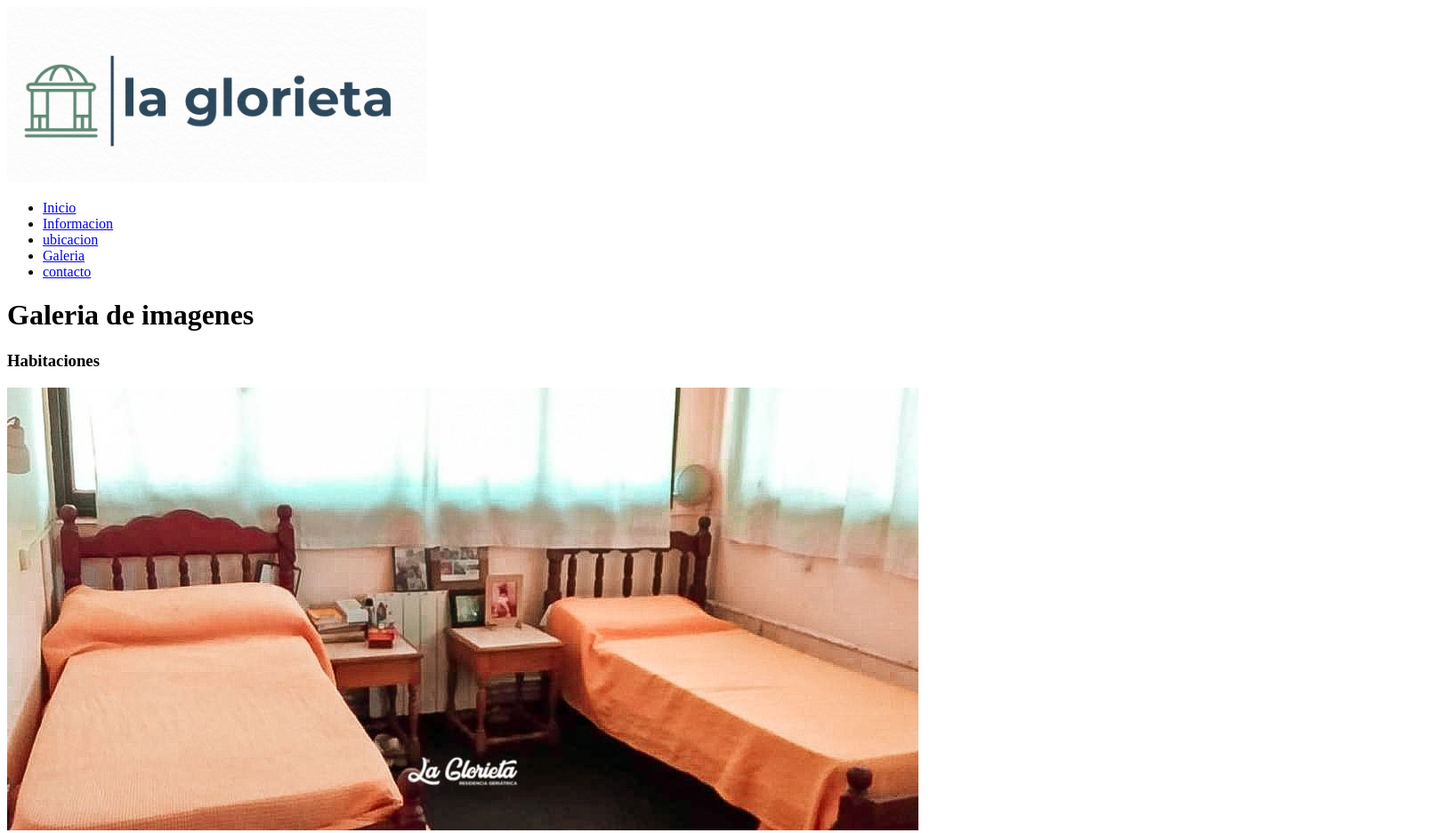
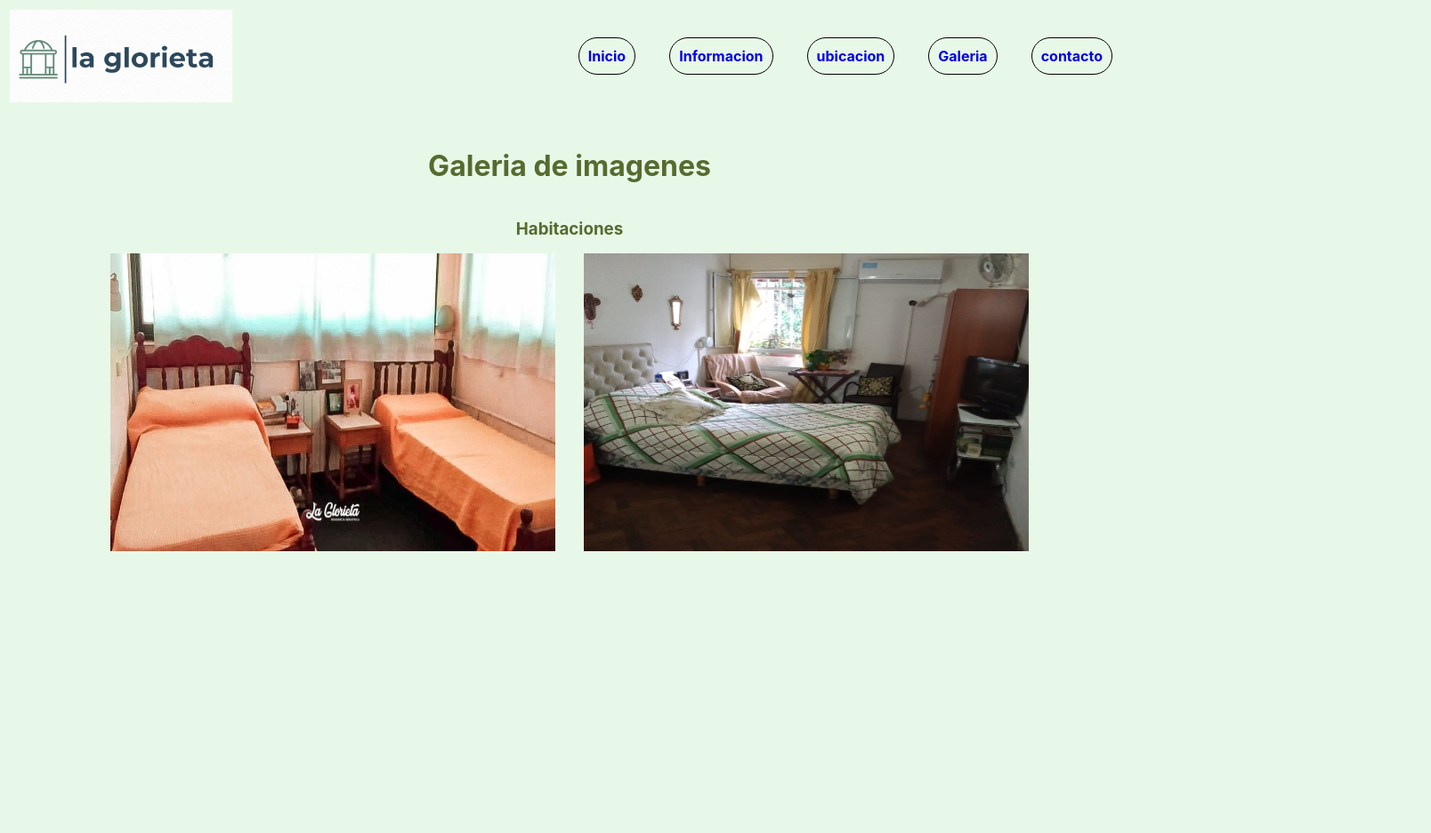
Before and after one commit to PaoBascur8/paopractica, a plain HTML site: page archivos_html/galeria.html in a window 1280 px wide. Shown: the top 937 px of the page at 89% size, 1608 px wide, since content can reach past the window. Drawn offline with nearby package versions, Linux system fonts and the light colour scheme; files that its build step writes are made by us from their sources.

Commit message:
correccion ursl de y contacto y galeria html

```diff
--- a/archivos_html/galeria.html
+++ b/archivos_html/galeria.html
@@ -4,7 +4,7 @@
     <meta charset="UTF-8">
     <meta http-equiv="X-UA-Compatible" content="IE=edge">
     <meta name="viewport" content="width=device-width, initial-scale=1.0">
-    <link rel="stylesheet" href="../style.css">
+    <link rel="stylesheet" href="../css/style.css">
     <title>La_Glorieta_Residencia</title>
 </head>
 <body>
@@ -13,10 +13,10 @@
             <img class="img_header_tamanio" src="../images/images/LaGLoriet.jpg" alt="logo_glorieta">
             <ul class="nav_lista">
                 <li><a href="../index.html">Inicio</a></li>
-                <li><a href="/archivos_html/informacion.html">Informacion</a></li>
-                <li><a href="/archivos_html/ubicacion.html">ubicacion</a></li>
-                <li><a href="/archivos_html/galeria.html">Galeria</a></li>
-                <li><a href="/archivos_html/contacto.html">contacto</a></li>
+                <li><a href="../archivos_html/informacion.html">Informacion</a></li>
+                <li><a href="../archivos_html/ubicacion.html">ubicacion</a></li>
+                <li><a href="../archivos_html/galeria.html">Galeria</a></li>
+                <li><a href="../archivos_html/contacto.html">contacto</a></li>
 
             </ul>
         </nav>
```
Also changed, not shown: archivos_html/contacto.html (+1 -1 lines).
